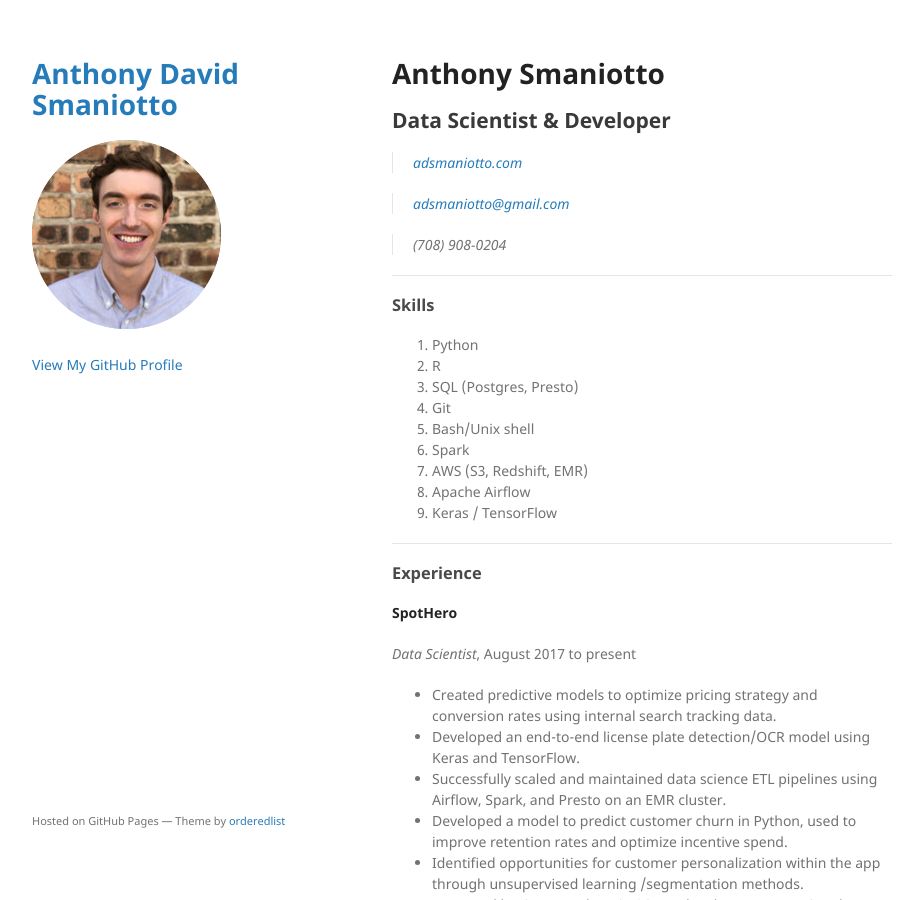
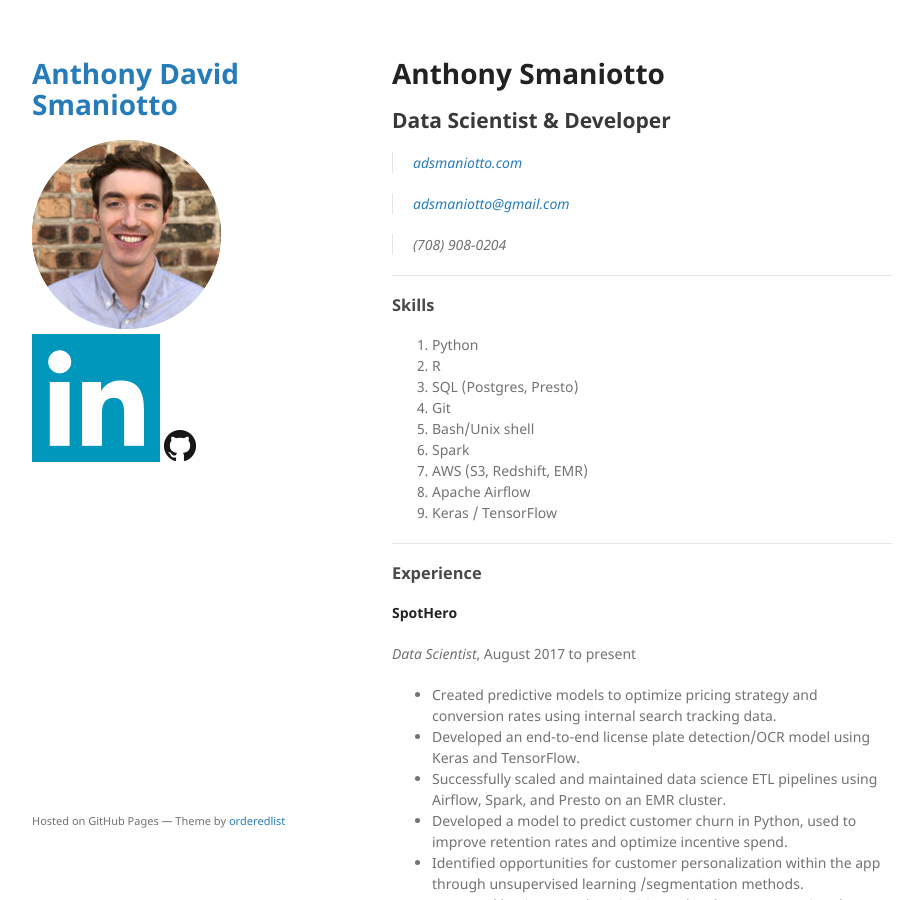
Before and after one commit to adsmaniotto/adsmaniotto.github.io, a Jekyll site: the page built from resume.md, in a window 1280 px wide and 900 px high. Shown: the whole window, without its empty margins (178-1101 px from the left). Built offline with Jekyll 4.4.1, drawn with Linux system fonts in a browser that asks for light colours; our own code applies the rules of GitHub Pages for plain Markdown files; the repository's description, which GitHub fills in, is left out.

Commit message:
Added LinkedIn and GitHub icons

```diff
--- a/_config.yml
+++ b/_config.yml
@@ -1,5 +1,7 @@
 title: Anthony David Smaniotto
 logo: /assets/img/headshot.png
+linkedin_icon: /assets/img/linkedin-icon.png
+github_icon: /assets/img/github.png
 show_downloads: false
 google_analytics:
 theme: jekyll-theme-minimal
--- a/_layouts/default.html
+++ b/_layouts/default.html
@@ -20,14 +20,15 @@
           <img src="{{site.logo | relative_url}}" alt="Logo" />
         {% endif %}
 
-        <p>{{ site.description | default: site.github.project_tagline }}</p>
-
         {% if site.github.is_project_page %}
         <p class="view"><a href="{{ site.github.repository_url }}">View the Project on GitHub <small>{{ site.github.repository_nwo }}</small></a></p>
         {% endif %}
 
         {% if site.github.is_user_page %}
-        <p class="view"><a href="{{ site.github.owner_url }}">View My GitHub Profile</a></p>
+        <p class="view">
+          <a href="http://www.linkedin.com/in/adsmaniotto"><img src="/assets/img/linkedin-icon.png" title="LinkedIn"></a>
+          <a href="http://www.github.com/adsmaniotto"><img src="/assets/img/github.png" title="GitHub"></a>
+        </p>
         {% endif %}
 
         {% if site.show_downloads %}
--- a/resume.md
+++ b/resume.md
@@ -1,7 +1,7 @@
 # Anthony Smaniotto
 ## Data Scientist & Developer
 
-> [adsmaniotto.com](http://www.adsmaniotto.com)
+> [adsmaniotto.com](http://adsmaniotto.com)
 
 > [adsmaniotto@gmail.com](mailto:adsmaniotto@gmail.com)
 
```
Also changed, not shown: assets/img/github.png (added), assets/img/linkedin-icon.png (added).
